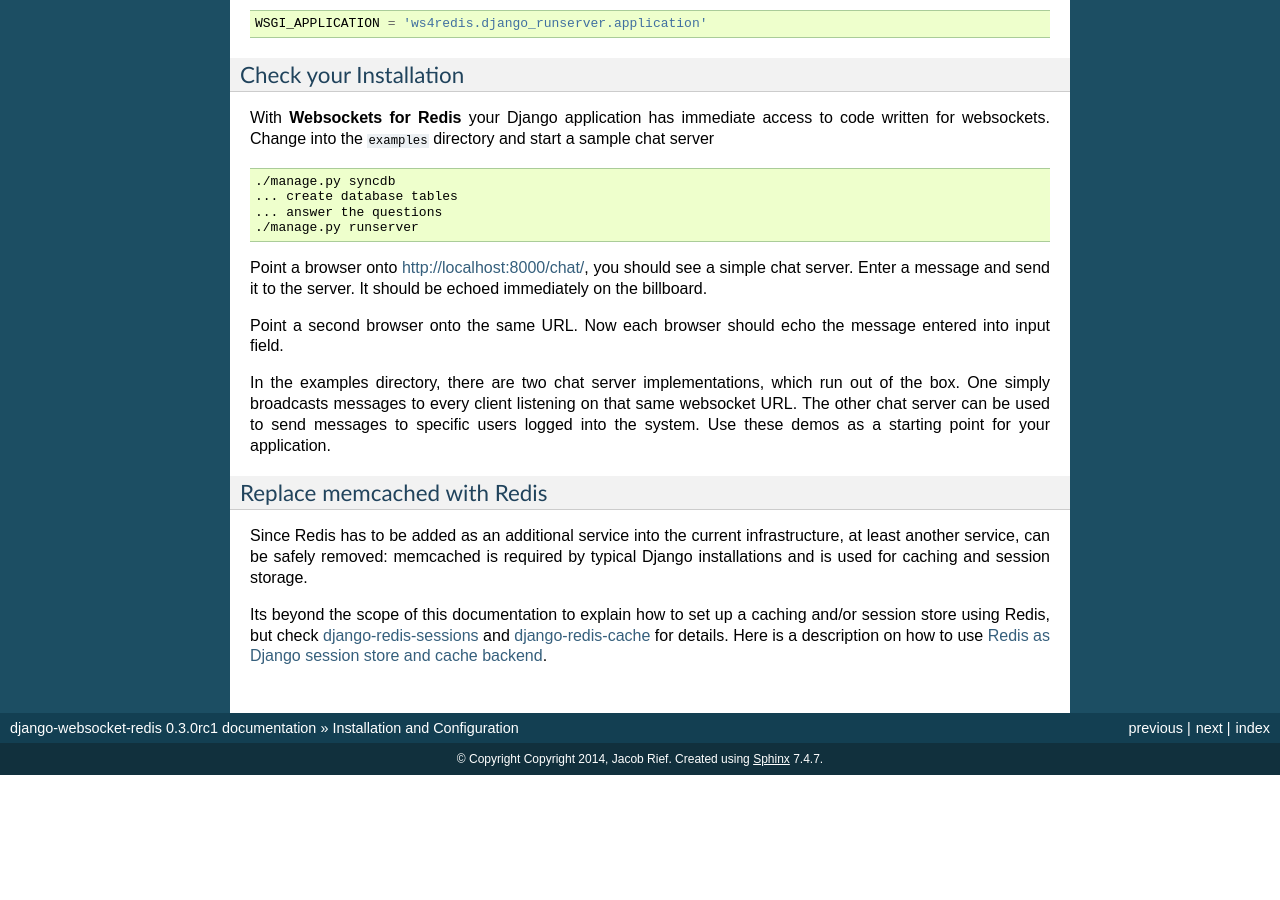
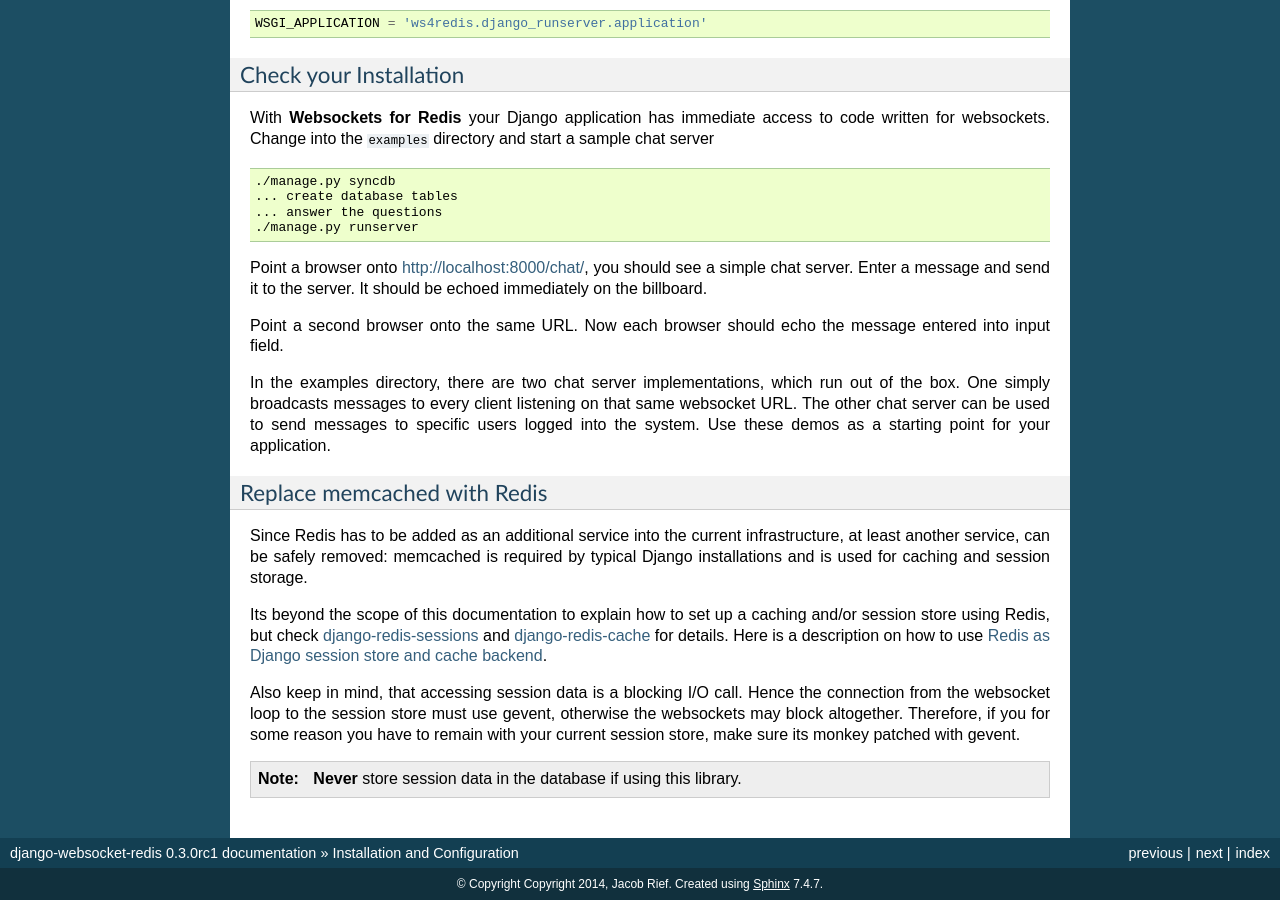
Before and after one commit to jrief/django-websocket-redis, a Sphinx documentation site: the page built from docs/installation.rst, in a window 1280 px wide and 900 px high, scrolled down 1803 px. Built offline with Sphinx 7.4.7, drawn with Linux system fonts in a browser that asks for light colours; before the commit the page ends 2578 px from its top, so only the background shows below that.

Commit message:
Updated docs

```diff
--- a/docs/installation.rst
+++ b/docs/installation.rst
@@ -148,6 +148,13 @@
 using Redis, but check django-redis-sessions_ and django-redis-cache_ for details. Here is a
 description on how to use `Redis as Django session store and cache backend`_.
 
+Also keep in mind, that accessing session data is a blocking I/O call. Hence the connection from
+the websocket loop to the session store must use gevent, otherwise the websockets may block
+altogether. Therefore, if you for some reason you have to remain with your current session store,
+make sure its monkey patched with gevent.
+
+.. note:: **Never** store session data in the database if using this library.
+
 .. _Redis from source: http://redis.io/download
 .. _github: https://github.com/jrief/django-websocket-redis
 .. _Django: http://djangoproject.com/
```
